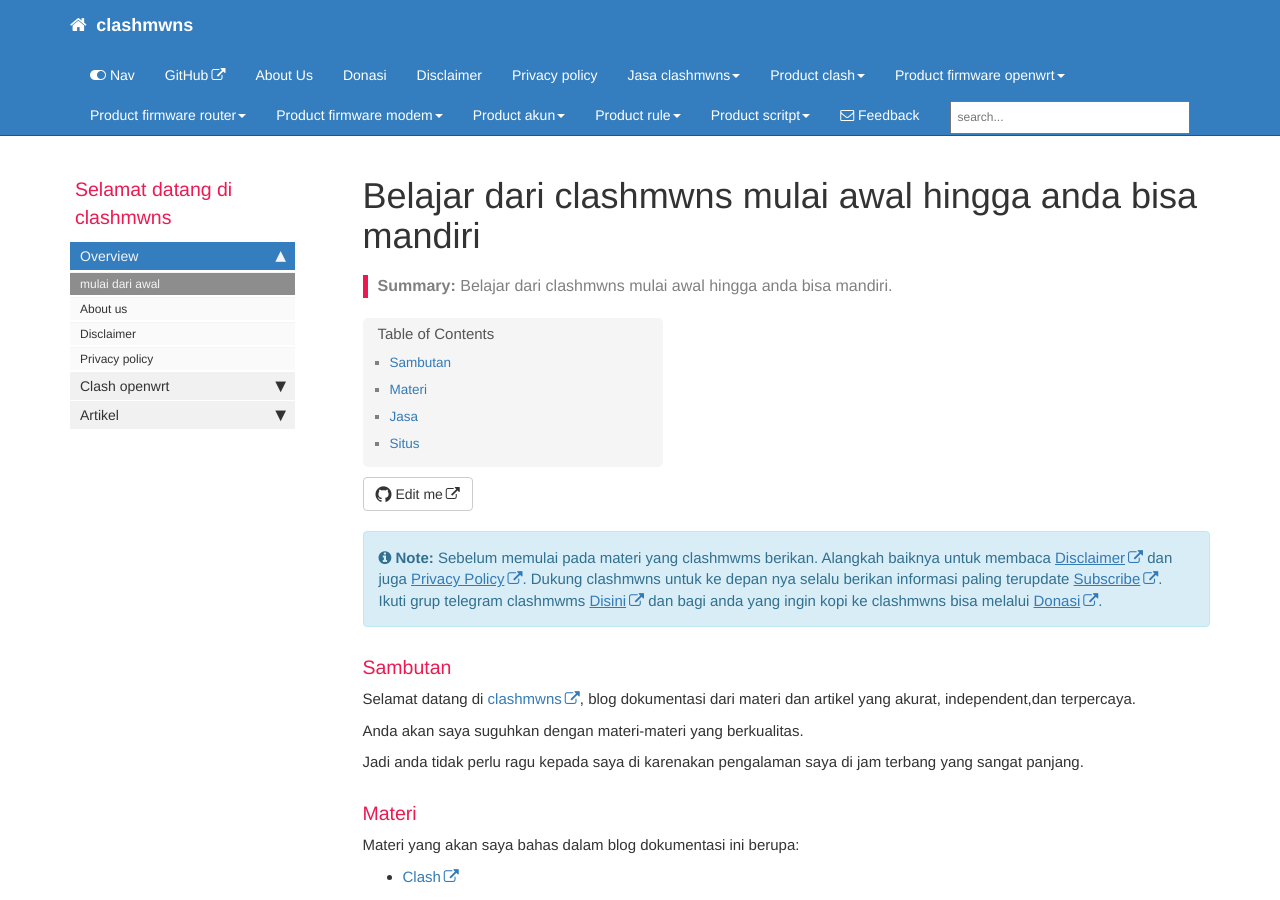
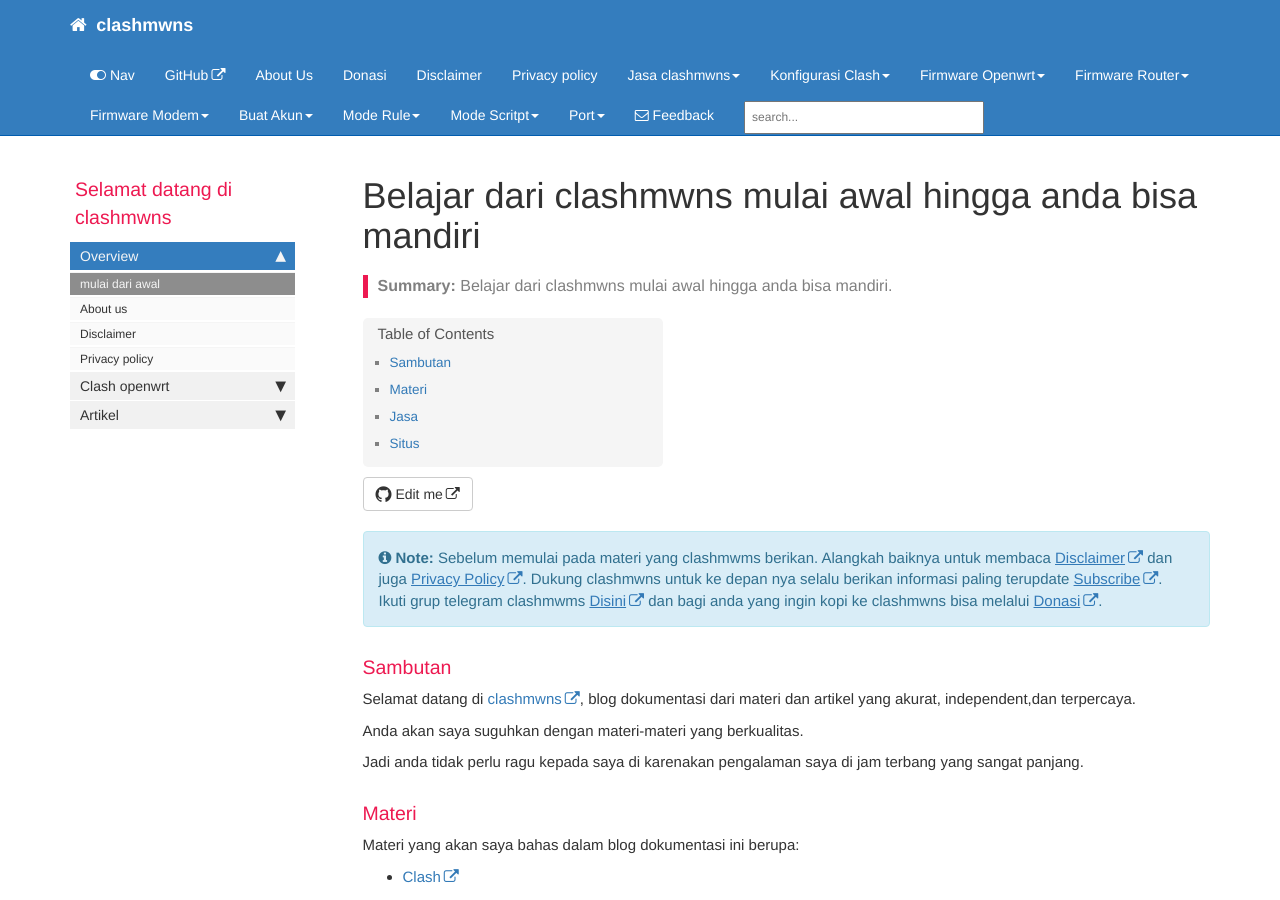
Before and after one commit to mwnsofficial/clashmwns, a Jekyll site: the page built from index.md, in a window 1280 px wide and 900 px high. Built offline with Jekyll 4.4.1, drawn with Linux system fonts in a browser that asks for light colours; comment, search, counter and statistics services are not loaded; part of the change alters nothing that is shown.

Commit message:
Update topnav.yml

```diff
--- a/_data/topnav.yml
+++ b/_data/topnav.yml
@@ -28,79 +28,83 @@ topnav_dropdowns:
           external_url: https://wa.me/6287764241047
         - title: Pisah Trafik Mikrotik
           external_url: https://wa.me/6287764241047
-    - title: Product clash
+    - title: Konfigurasi Clash
       folderitems:
-        - title: Clash openwrt
+        - title: Clash Openwrt
           url: /produk_clash_openwrt.html
-        - title: Clash android
+        - title: Clash Android
           url: /produk_clash_android.html
-        - title: Clash magisk
+        - title: Clash Magisk
           url: /produk_clash_magisk.html
-        - title: Clash termux
+        - title: Clash Termux
           url: /produk_clash_termux.html
-        - title: Clash windows
+        - title: Clash Windows
           url: /produk_clash_windows.html
-    - title: Product firmware openwrt
+    - title: Firmware Openwrt
       folderitems:
-        - title: original
-          url: /p1_landing_page.html
-        - title: oc only
-          url: /p1_landing_page.html
-        - title: passwall only
-          url: /p2_landing_page.html
-        - title: libernet only
-          url: /mydoc_introduction.html
-        - title: xderm only
-          url: /p1_landing_page.html
-        - title: evo
-          url: /p1_landing_page.html
-    - title: Product firmware router
+        - title: Original
+          url: /firmware_original.html
+        - title: Oc Only
+          url: /firmware_oc_only.html
+        - title: Passwall Only
+          url: /firmware_passwall_only.html
+        - title: Simaster
+          url: /firmware_simaster.html
+    - title: Firmware Router
       folderitems:
-        - title: tplink
-          url: /p1_landing_page.html
-        - title: tenda
-          url: /p1_landing_page.html
-        - title: totolink
-          url: /p2_landing_page.html
-        - title: ubnt
-          url: /p1_landing_page.html
-        - title: mikrotik
-          url: /p1_landing_page.html
-    - title: Product firmware modem
+        - title: Tplink
+          url: /firmware_tplink.html
+        - title: Tenda
+          url: /firmware_tenda.html
+        - title: Totolink
+          url: /firmware_totolink.html
+        - title: Ubnt
+          url: /firmware_ubnt.html
+        - title: Mikrotik
+          url: /firmware_mikrotik.html
+    - title: Firmware Modem
       folderitems:
-        - title: huawei
-          url: /p1_landing_page.html
-        - title: zte
-          url: /p1_landing_page.html
-    - title: Product akun
+        - title: Huawei
+          url: /firmware_huawei.html
+        - title: Zte
+          url: /firmware_zte.html
+    - title: Buat Akun
       folderitems:
-        - title: free
-          url: /p1_landing_page.html
-        - title: premium
-          url: /p1_landing_page.html
-    - title: Product rule
+        - title: Free
+          url: /akun_free.html
+        - title: Premium
+          url: /akun_premium.html
+    - title: Mode Rule
       folderitems:
-        - title: browser
-          url: /p1_landing_page.html
-        - title: sosmed
-          url: /p1_landing_page.html
-        - title: stream
-          url: /p2_landing_page.html
-        - title: game
-          url: /p1_landing_page.html
-        - title: adblock
-          url: /p1_landing_page.html
-    - title: Product scritpt
+        - title: Browser
+          url: /rule_browser.html
+        - title: Sosmed
+          url: /rule_sosmed.html
+        - title: Stream
+          url: /rule_stream.html
+        - title: Game
+          url: /rule_game.html
+        - title: Adblock
+          url: /rule_adblock.html
+    - title: Mode Scritpt
       folderitems:
-        - title: browser
-          url: /p1_landing_page.html
-        - title: sosmed
-          url: /p1_landing_page.html
-        - title: stream
-          url: /p2_landing_page.html
-        - title: game
-          url: /p1_landing_page.html
-        - title: adblock
-          url: /p1_landing_page.html
+        - title: Browser
+          url: /script_browser.html
+        - title: Sosmed
+          url: /script_sosmed.html
+        - title: Stream
+          url: /script_stream.html
+        - title: Game
+          url: /script_game.html
+        - title: Adblock
+          url: /script_adblock.html
+    - title: Port
+      folderitems:
+        - title: Game
+          url: /port_game.html
+        - title: Zerotier
+          url: /port_zerotier.html
+        - title: Whatsapp
+          url: /port_whatsapp.html
 
 # Copyright 2021 Google LLC
```
